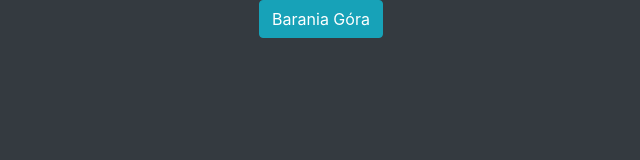
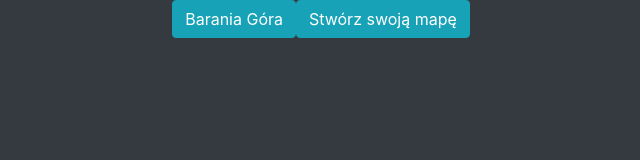
Before and after one commit to MarcelZDEV/roadtrack.github.io, a plain HTML site: page index.html in a window 1280 px wide. Shown: the whole page, without its empty margins (319-959 px from the left). Drawn offline with nearby package versions, Linux system fonts and the light colour scheme.

Commit message:
Update index.html

```diff
--- a/index.html
+++ b/index.html
@@ -10,6 +10,7 @@
 <body class="bg-dark">
 <div class="container-fluid d-flex justify-content-center">
     <a href="onbaraniagora.html" class="btn btn-info">Barania Góra</a>
+    <a href="https://en.mapy.cz/turisticka?planovani-trasy" class="btn btn-info" target="_blank">Stwórz swoją mapę</a>
 </div>
 <script src="https://stackpath.bootstrapcdn.com/bootstrap/4.1.3/js/bootstrap.min.js"></script>
 <script src="https://code.jquery.com/jquery-3.3.1.slim.min.js"></script>
```
